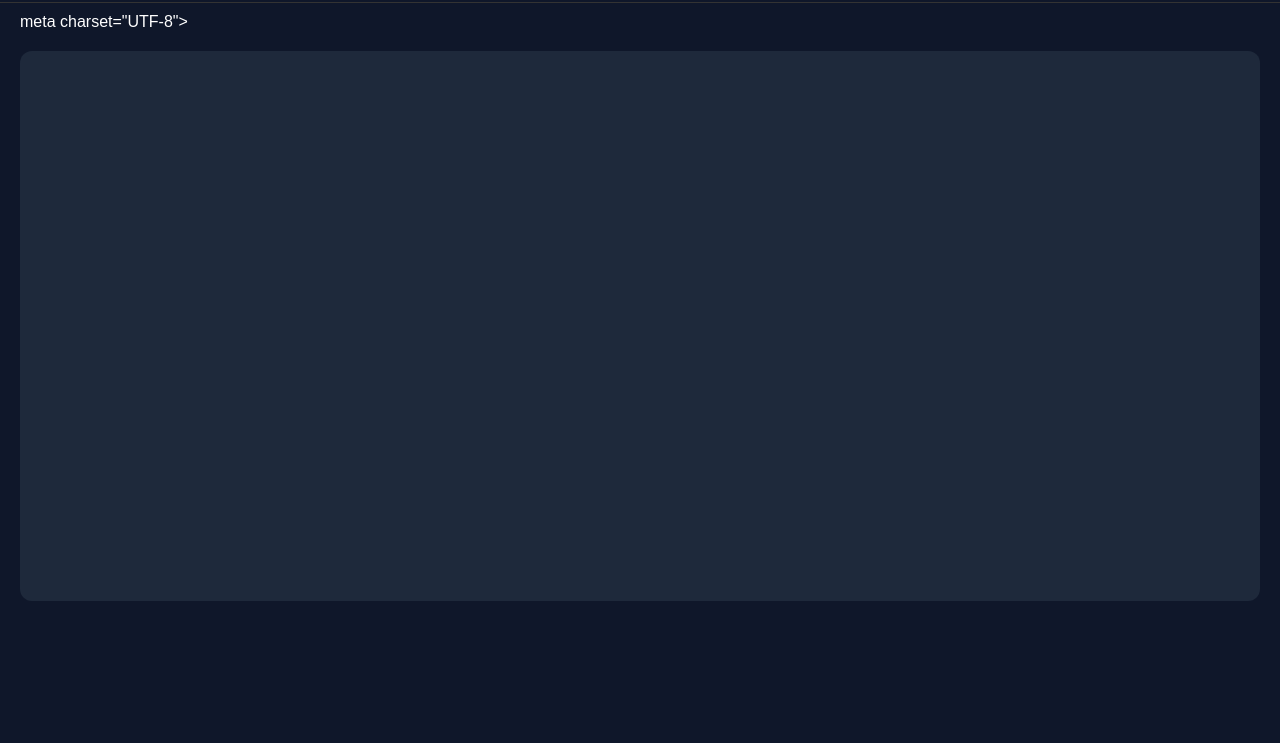
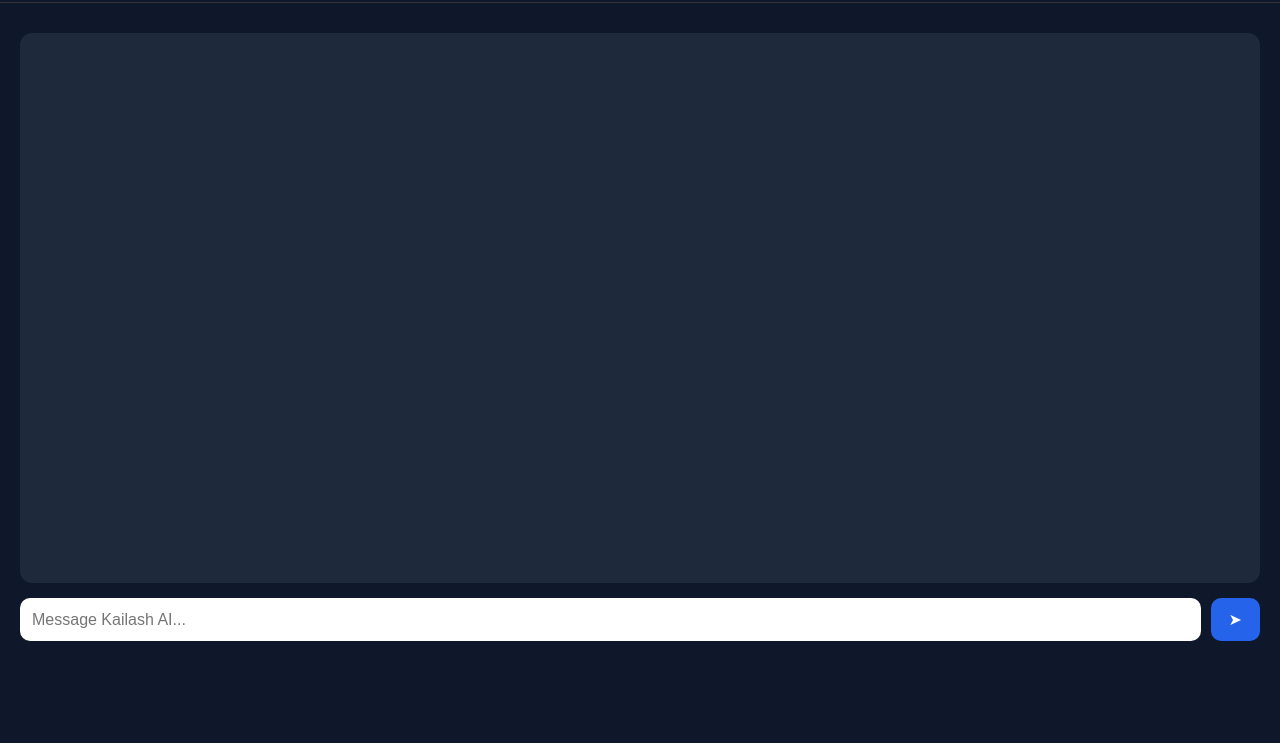
Before and after one commit to kailash6376846598-create/Kailash-ai, a website: page index.html in a window 1280 px wide. Shown: the part 57-800 px from the top of the page. Drawn offline with Linux system fonts and the light colour scheme.

Commit message:
Update index.html

```diff
--- a/index.html
+++ b/index.html
@@ -1,4 +1,7 @@
-meta charset="UTF-8">
+<!DOCTYPE html>
+<html lang="en">
+<head>
+  <meta charset="UTF-8">
   <meta name="viewport" content="width=device-width, initial-scale=1.0">
   <title>Kailash AI</title>
   <link rel="stylesheet" href="style.css">
@@ -13,8 +16,16 @@ meta charset="UTF-8">
 
 <div id="response"></div>
 
-<div class="input-area">
-  <input
+<div class="input-area">  <input
     type="text"
     id="prompt"
-    placeholder="Message Kailash
+    placeholder="Message Kailash AI..."
+  >
+
+  <button onclick="sendMessage()">➤</button>
+</div>
+
+<script src="script.js"></script>
+
+</body>
+</html>
```
